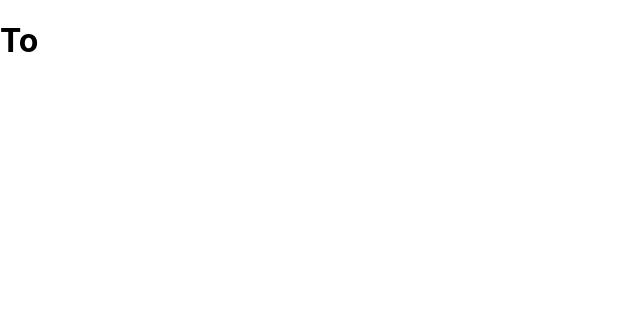
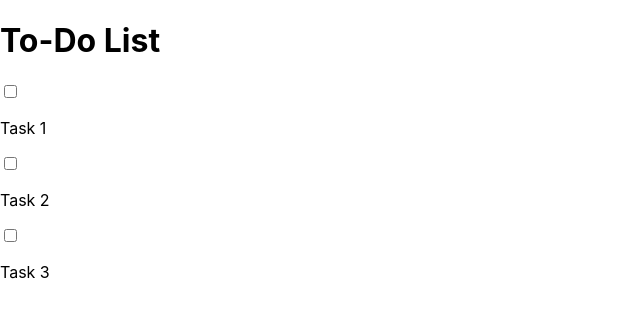
Before and after one commit to yash-suresh/2-do-List, a React (Create React App) app: page / in a window 1280 px wide. Shown: the top 318 px of the page, without its empty margins (0-640 px from the left). Built offline with nearby package versions, Linux system fonts and the light colour scheme.

Commit message:
App Phase1

```diff
--- /dev/null
+++ b/src/List.js
@@ -0,0 +1,24 @@
+import React from 'react';
+
+function List()
+{
+
+    return(
+        <div>
+            <input type = "checkbox" />
+            <p>Task 1</p>
+
+            <input type = "checkbox" />
+            <p>Task 2</p>
+
+            <input type = "checkbox" />
+            <p>Task 3</p>
+
+        </div>
+    )
+
+
+
+}
+
+export default List;
--- a/src/index.js
+++ b/src/index.js
@@ -1,7 +1,7 @@
 import React from 'react';//enables JSX to work
 import ReactDOM from 'react-dom';
 import './index.css';
-
+import List from "./List.js"
 
 
 function Welcome()
@@ -10,8 +10,12 @@ function Welcome()
     return(
         <div>
             <h1>
-                To
+                To-Do List
             </h1>
+
+            <List />
+
+
         </div>
     )//we can return JSX elements by wrapping them up in () and div
 }
```
